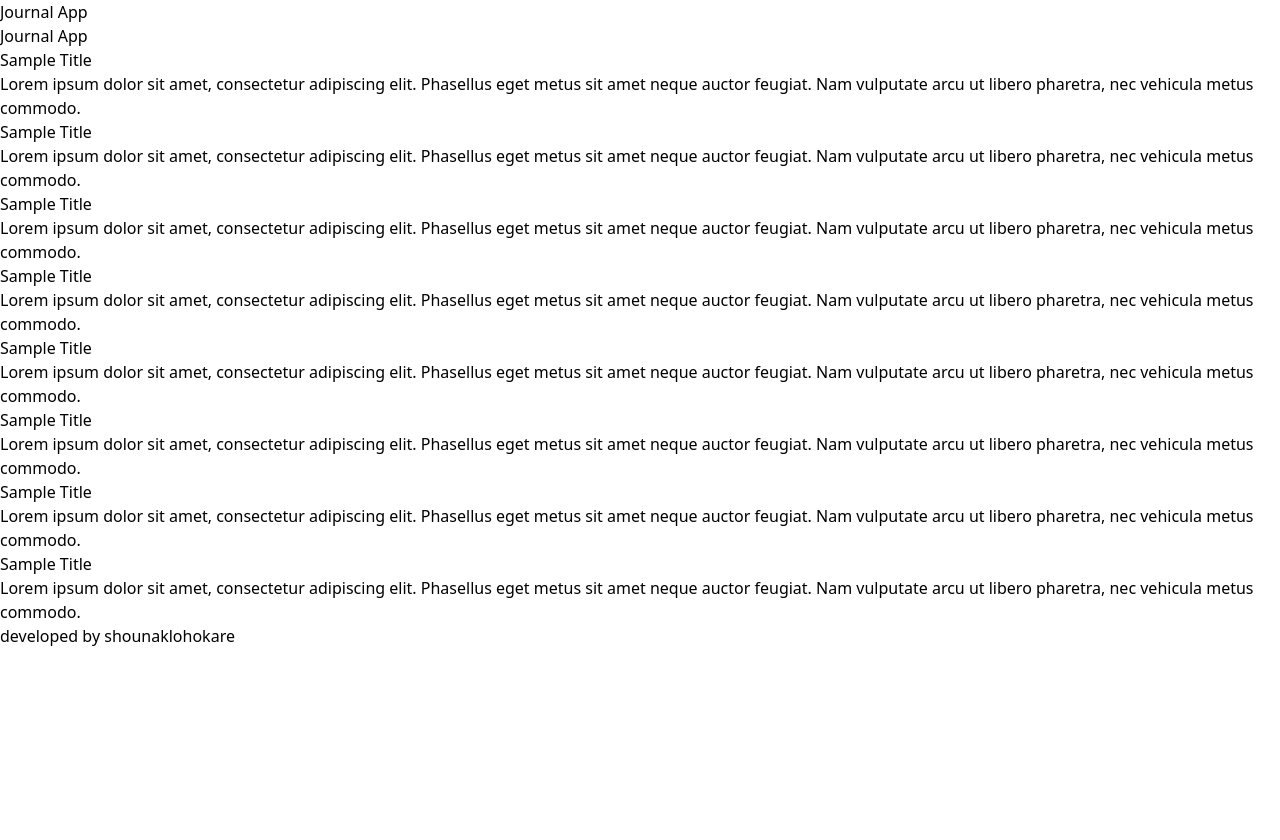
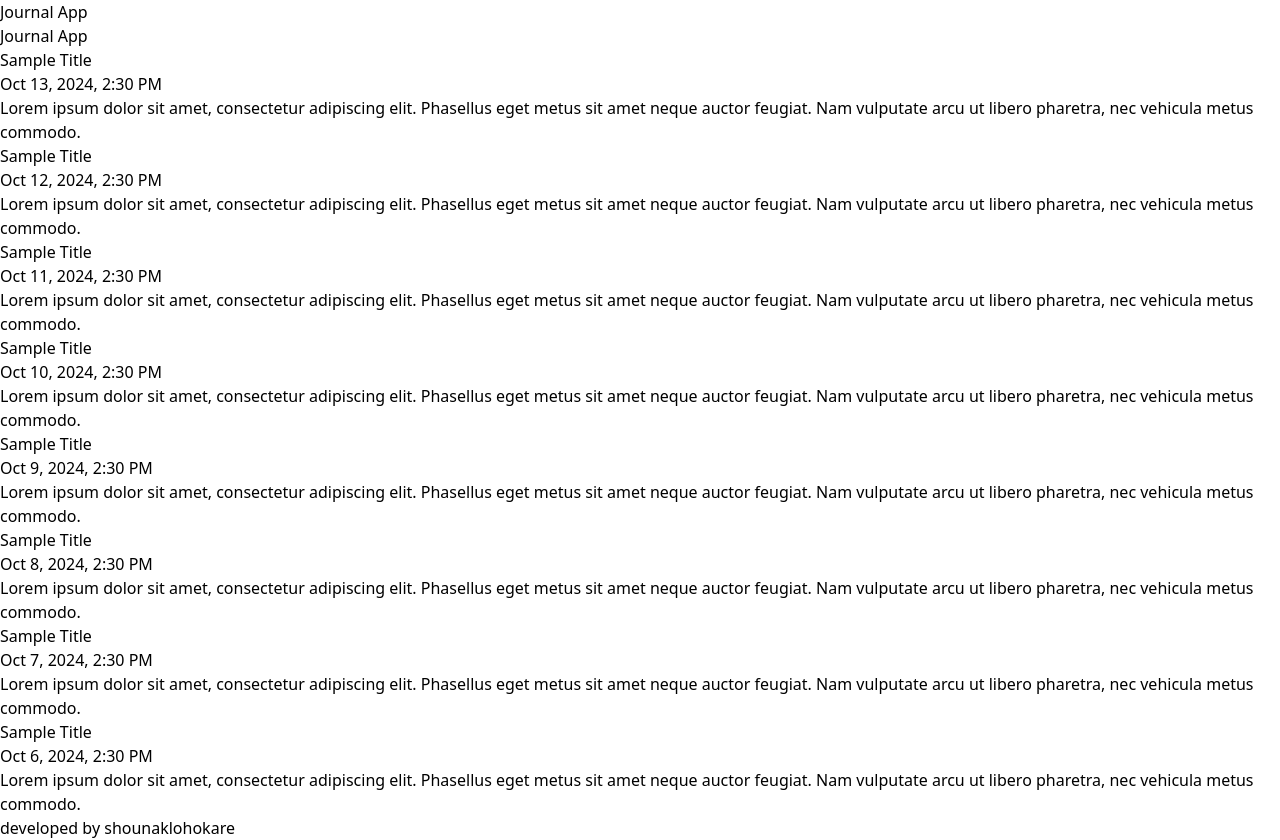
Before and after one commit to shounaklohokare/journal-app, a React (Vite) app: page / in a window 1280 px wide. Before the commit the page ends 800 px from the top, so only its background shows below. Built offline with nearby package versions, Linux system fonts and the light colour scheme.

Commit message:
Created Entry Details component

```diff
--- /dev/null
+++ b/src/components/EntryDetails.tsx
@@ -0,0 +1,9 @@
+import { FC } from "react"
+
+const EntryDetails: FC = () => {
+
+    return <div></div>
+
+}
+
+export default EntryDetails;
--- a/src/components/JournalEntry.tsx
+++ b/src/components/JournalEntry.tsx
@@ -1,10 +1,14 @@
 import { FC } from "react"
 import { JournalEntryType } from "../utils/types"
+import { formatDate } from "../utils/utils";
 
-const JournalEntry: FC<JournalEntryType> = ({ title, content }) => {
+const JournalEntry: FC<JournalEntryType> = ({ title, content, updated_at }) => {
 
     return <div className="mx-auto my-5">
-        <div>{title}</div>
+        <div className="flex justify-between">
+            <div className="font-semibold">{title}</div>
+            <div className="font-semibold">{formatDate(updated_at)}</div>
+        </div>
         <div>{content}</div>
     </div>
 
--- a/src/main.tsx
+++ b/src/main.tsx
@@ -6,6 +6,7 @@ import { Outlet, RouterProvider, createBrowserRouter } from 'react-router-dom'
 import Footer from './components/Footer.tsx'
 import Navbar from './components/Navbar.tsx'
 import Error from './components/Error.tsx'
+import EntryDetails from './components/EntryDetails.tsx'
 import React from 'react'
 import ReactDOM from 'react-dom/client'
 import Home from './components/Home.tsx'
@@ -33,6 +34,10 @@ const router = createBrowserRouter([{
     {
       path: "",
       element: <Home />
+    },
+    {
+      path: ":id",
+      element: <EntryDetails />
     }
   ],
   errorElement: <Error />
--- /dev/null
+++ b/src/utils/utils.ts
@@ -0,0 +1,15 @@
+
+export const formatDate = (timestamp: string) => {
+
+    const date = new Date(timestamp);
+    return date.toLocaleString('en-US', {
+        day: 'numeric',
+        month: 'short',
+        year: 'numeric',
+        hour: 'numeric',
+        minute: 'numeric',
+        hour12: true,
+        timeZone: 'UTC'
+    });
+
+}
```
